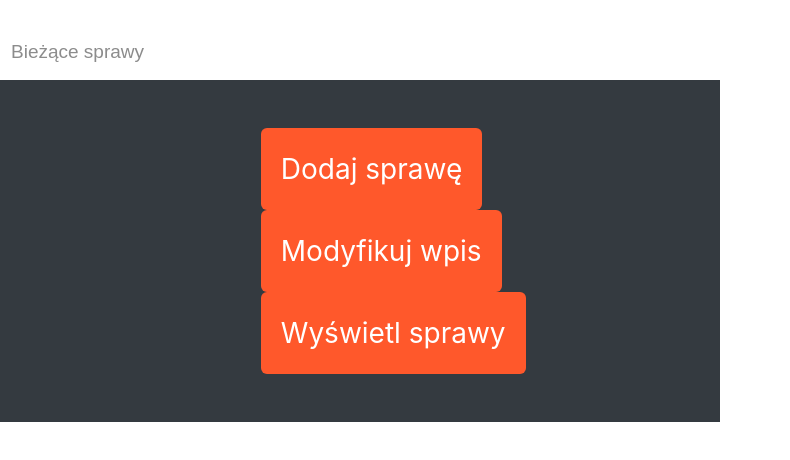
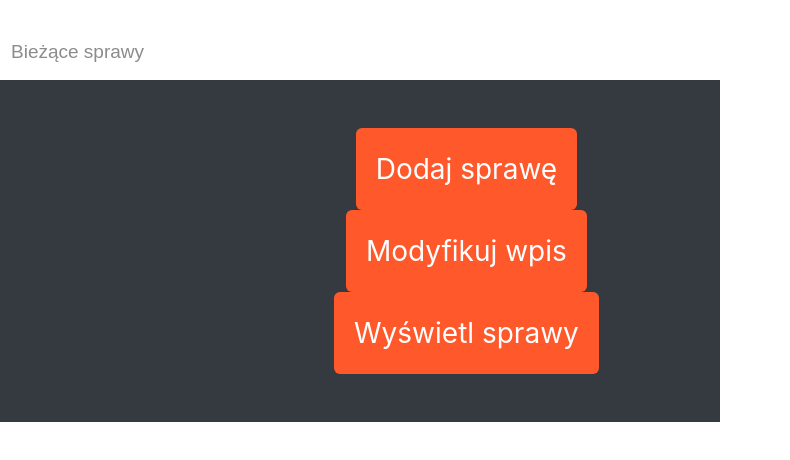
Before and after one commit to szylem/tab, a website: page test.html in a window 1280 px wide. Shown: the full height of the page, 490-1280 px from the left. Drawn offline with nearby package versions, Linux system fonts and the light colour scheme.

Commit message:
Update test.html

```diff
--- a/test.html
+++ b/test.html
@@ -36,9 +36,10 @@
   text-align: center;
   font-size: 28px;
   padding: 20px;
-  width: auto;
+  width: 300;
   transition: all 0.5s;
   cursor: pointer;
+  margin: auto;
 }
    .button span {
   cursor: pointer;
```
